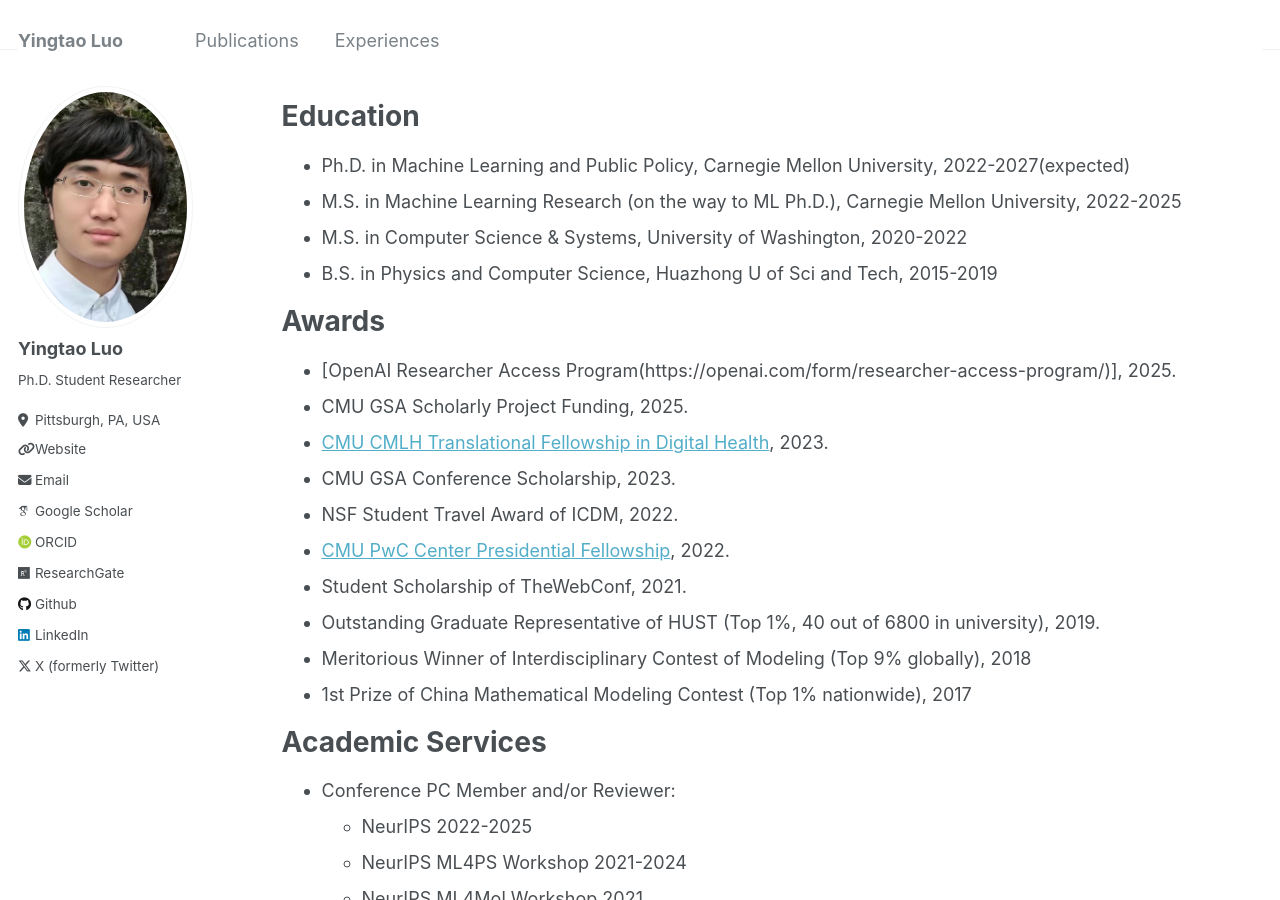
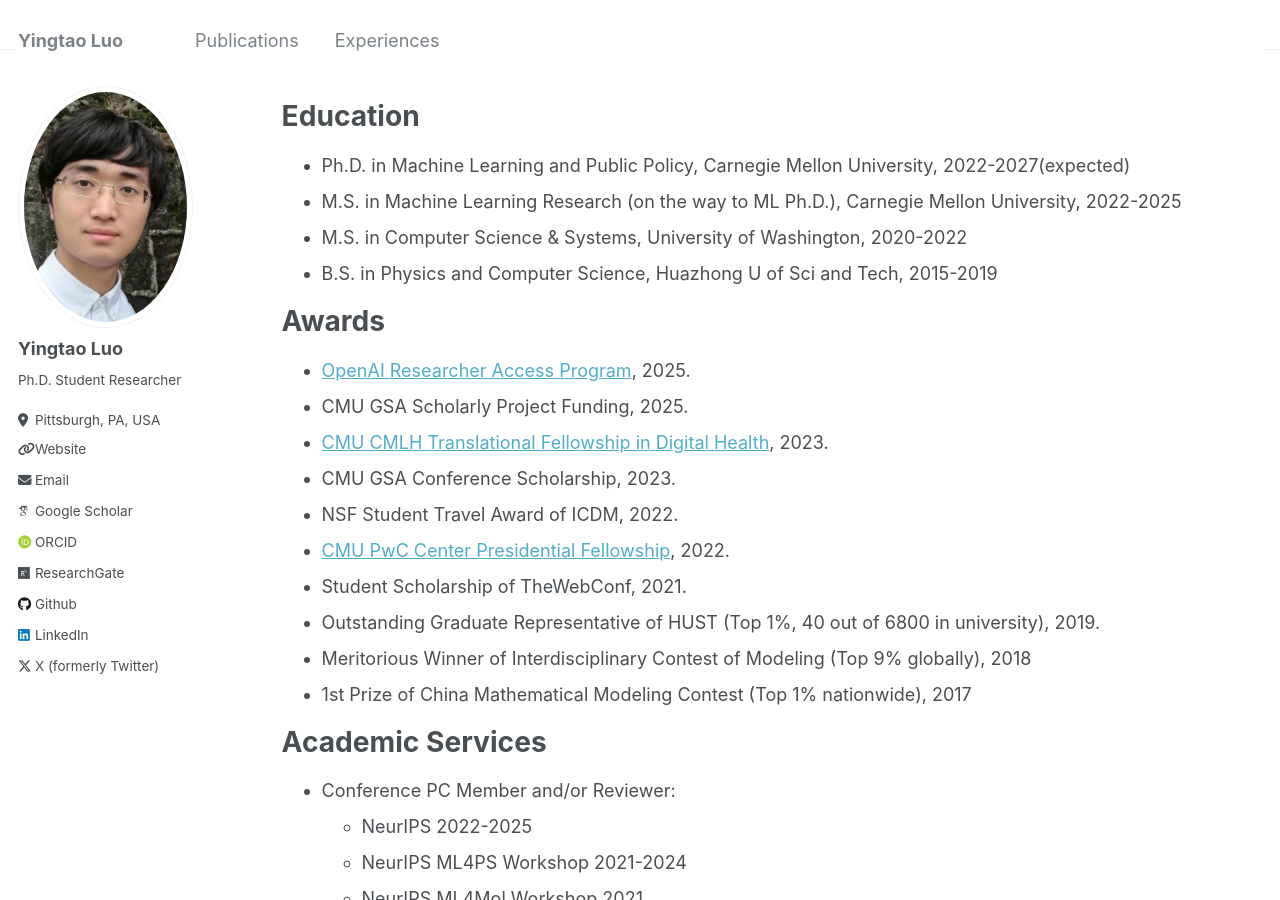
Before and after one commit to yingtaoluo/yingtaoluo.github.io, a Jekyll site: the page built from _pages/experiences.md, in a window 1280 px wide and 900 px high. Built offline with Jekyll 4.4.1, drawn with Linux system fonts in a browser that asks for light colours; some web fonts are replaced.

Commit message:
Update experiences.md

```diff
--- a/_pages/experiences.md
+++ b/_pages/experiences.md
@@ -17,7 +17,7 @@ Education
 
 Awards
 ======
-* [OpenAI Researcher Access Program(https://openai.com/form/researcher-access-program/)], 2025.
+* [OpenAI Researcher Access Program](https://openai.com/form/researcher-access-program/), 2025.
 * CMU GSA Scholarly Project Funding, 2025.
 * [CMU CMLH Translational Fellowship in Digital Health](https://www.cs.cmu.edu/cmlh/translational-fellows), 2023.
 * CMU GSA Conference Scholarship, 2023.
```
